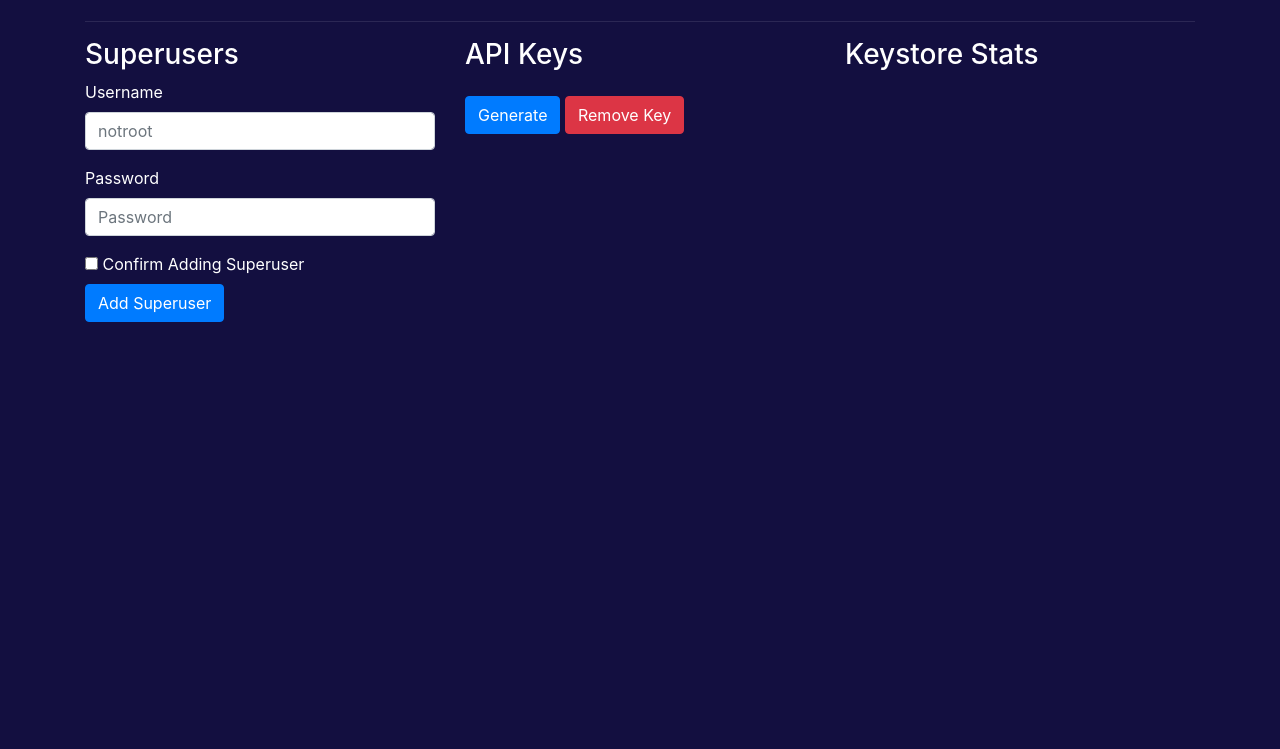
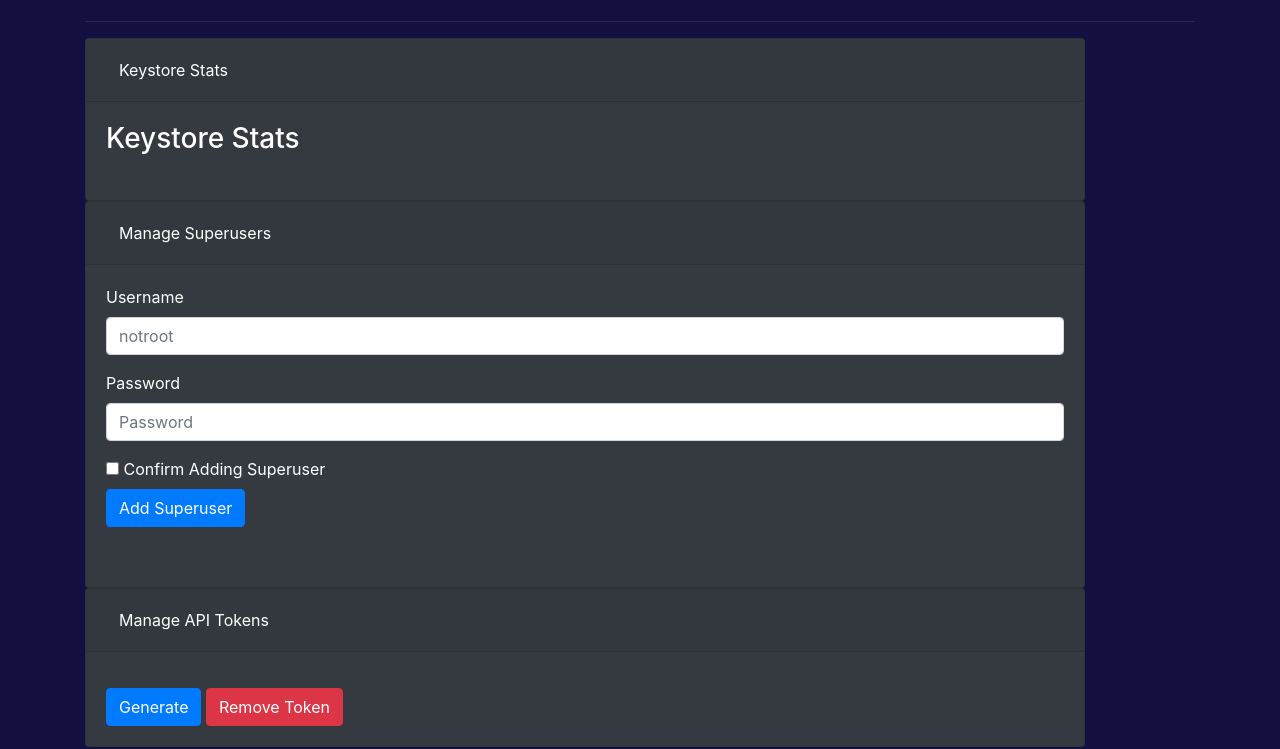
Before and after one commit to GuardianFirewall/foreman, a website: page public/admin.html in a window 1280 px wide. Shown: the part 51-800 px from the top of the page. Drawn offline with nearby package versions, Linux system fonts and the light colour scheme; no server answers.

Commit message:
cleaned up the admin page a bit, if any bootstrap wizards are around feel free to jump in with this stuff

```diff
--- a/public/admin.html
+++ b/public/admin.html
@@ -28,9 +28,33 @@
 		<a class="navbar-brand" href="#">Foreman Admin</a>
 	</nav>
 	<hr>
-	<div class="row">
-		<div class="col-sm-4">
-			<h3>Superusers</h3>
+	<div id="accordion">
+		<!-- keystore stats card -->
+		<div class="card bg-dark text-white" style="width:1000px">
+			<div class="card-header" id="headingKeystoreStats">
+				<h5 class="mb-0">
+					<button class="btn text-white" data-toggle="collapse" data-target="#collapseKeystoreStats" aria-expanded="true" aria-controls="collapseKeystoreStats">Keystore Stats</button>
+				</h5>
+			</div>
+			<div id="collapseKeystoreStats" class="collapse show" aria-labelledby="headingKeystoreStats" data-parent="#accordion">
+				<div class="card-body">
+					<h3>Keystore Stats</h3>
+					<table class="table table-bordered table-dark">
+						<tbody id="keystoreInformation">
+						</tbody>
+					</table>
+				</div>
+			</div>
+		</div>
+		<!-- manage superuser card -->
+		<div class="card bg-dark text-white" style="width:1000px">
+			<div class="card-header" id="headingSuperusers">
+				<h5 class="mb-0">
+					<button class="btn text-white" data-toggle="collapse" data-target="#collapseSuperusers" aria-expanded="true" aria-controls="collapseSuperusers">Manage Superusers</button>
+				</h5>
+			</div>
+			<div id="collapseSuperusers" class="collapse show" aria-labelledby="headingSuperusers" data-parent="#accordion">
+				<div class="card-body">
 					<div class="form-group">
 						<label for="inputNewSuperuserUsername">Username</label>
 						<input type="text" class="form-control" id="inputNewSuperuserUsername" placeholder="notroot">
@@ -51,24 +75,27 @@
 						<tbody id="superusersTable">
 						</tbody>
 					</table>
-			<!--<button class="btn btn-danger" onclick="askToRemoveSuperuser()">Remove</button>-->
 				</div>
-		<div class="col-sm-4">
-			<h3>API Keys</h3>
+			</div>
+		</div>
+		<!-- manage api tokens card -->
+		<div class="card bg-dark text-white" style="width:1000px">
+			<div class="card-header" id="headingTokens">
+				<h5 class="mb-0">
+					<button class="btn text-white" data-toggle="collapse" data-target="#collapseTokens" aria-expanded="true" aria-controls="collapseTokens">Manage API Tokens</button>
+				</h5>
+			</div>
+			<div id="collapseTokens" class="collapse show" aria-labelledby="headingTokens" data-parent="#accordion">
+				<div class="card-body">
 					<table class="table table-bordered table-dark" id='apiKeyTable'>
 						<tbody id="authorizedKeysCol">
 
 						</tbody>
 					</table>
 					<button class="btn btn-primary" onclick="askForNewKey()">Generate</button>
-			<button class="btn btn-danger" onclick="askToRemoveKey()">Remove Key</button>
+					<button class="btn btn-danger" onclick="askToRemoveKey()">Remove Token</button>
 				</div>
-		<div class="col-sm-4">
-			<h3>Keystore Stats</h3>
-			<table class="table table-bordered table-dark">
-				<tbody id="keystoreInformation">
-				</tbody>
-			</table>
+			</div>
 		</div>
 	</div>
 </div>
```
Lines whose indentation alone changed are shown as unchanged.
